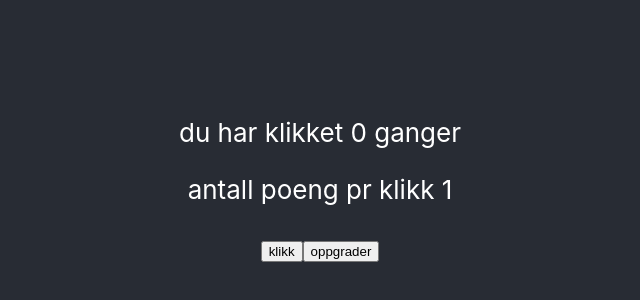
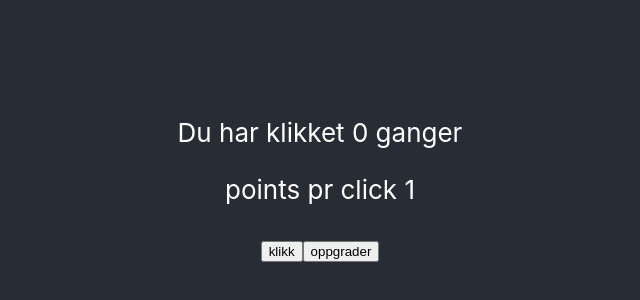
Before and after one commit to ThereseCamK/terje-oppgave, a React (Create React App) app: page / in a window 1280 px wide. Shown: the part 224-524 px from the top of the page, without its empty margins (320-960 px from the left). Built offline with nearby package versions, Linux system fonts and the light colour scheme.

Commit message:
prøver hooks

```diff
--- a/src/App.js
+++ b/src/App.js
@@ -1,6 +1,6 @@
 
 import './App.css';
-import Clicker from './clicker';
+import Clicker from './clickerHooks';
 
 function App() {
   return (
--- /dev/null
+++ b/src/clickerHooks.js
@@ -0,0 +1,21 @@
+import React, {useState} from "react";
+
+
+function Clicker(){
+    const [count, setCount] = useState(0);
+    const [ppc, setppcCount] = useState(1);
+    return (
+        <div>
+          <p>Du har klikket {count} ganger</p>
+          <p>points pr click {ppc} </p>
+          <button onClick={() => setCount(count + ppc)}>
+           klikk
+          </button>
+          <button onClick={() => setppcCount(ppc + 1, count + 1)}>
+           oppgrader
+          </button>
+        </div>
+      );
+}
+
+export default Clicker;
```
